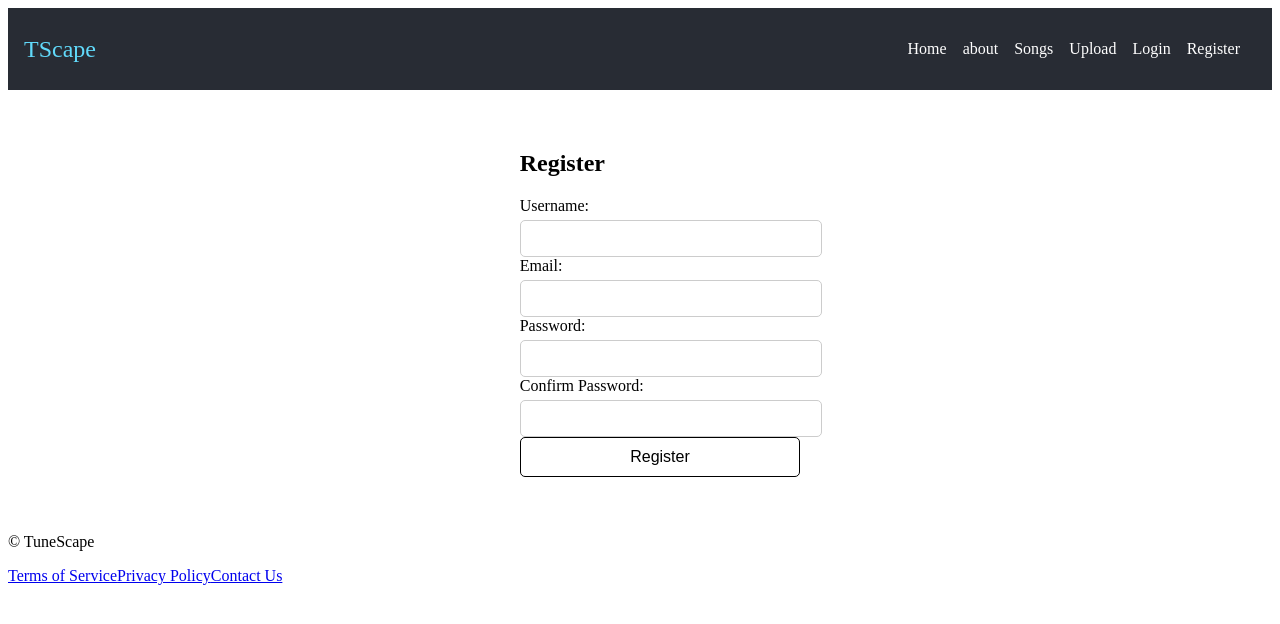
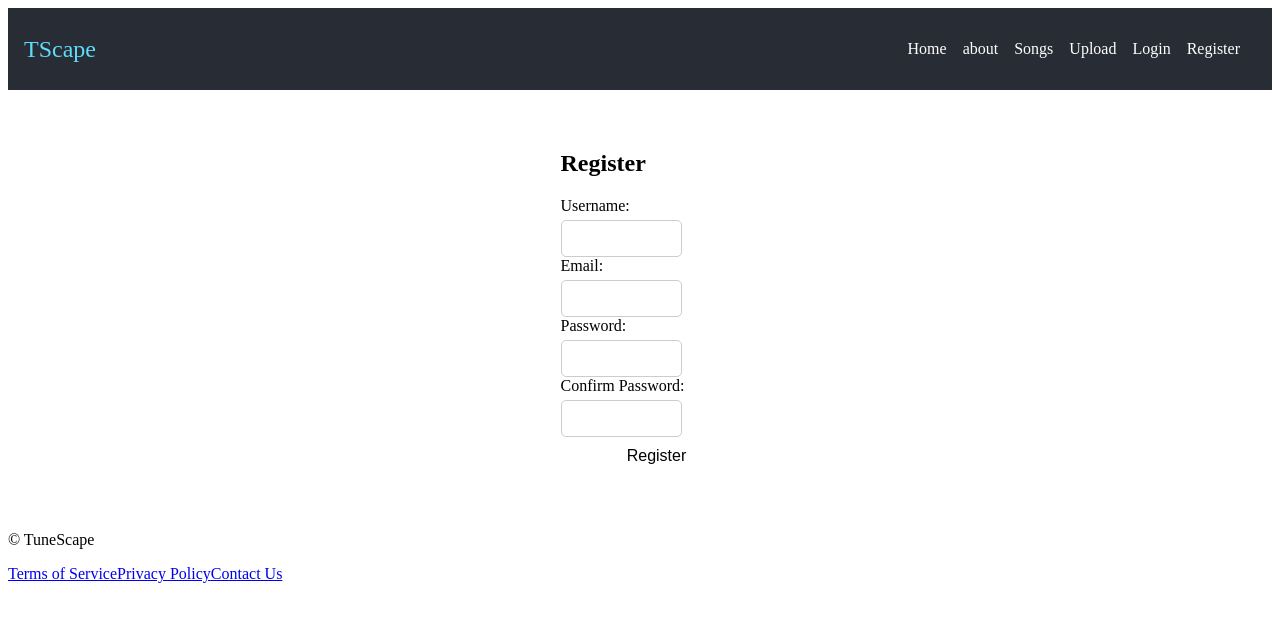
Before and after one commit to DarkoIllieski/TuneScape-music-app, a React (Vite) app in the folder frontend/: page /#/login in a window 1280 px wide. Shown: the top 624 px of the page. Built offline with nearby package versions, Linux system fonts and the light colour scheme.

Commit message:
seacrh button stylized

```diff
--- a/frontend/src/pages/registerPage/registerPage.css
+++ b/frontend/src/pages/registerPage/registerPage.css
@@ -20,7 +20,7 @@ h1 {
 }
 
 input {
-    width: 100%;
+    width: 50%;
     padding: 10px;
     border: 1px solid #ccc;
     border-radius: 5px;
@@ -28,7 +28,7 @@ input {
 }
 
 button {
-    width: 100%;
+    width: 12rem;
     padding: 10px;
     border: none;
     border-radius: 5px;
@@ -37,6 +37,12 @@ button {
     font-size: 16px;
     cursor: pointer;
     margin-bottom: 20px;
-    border: 1px solid black;
     justify-content: center;
+    align-items: center;
+    display: flex;
 }
+
+button:hover {
+    background-color: #b3b3b3;
+    color: #f9f9f9;
+}
```
